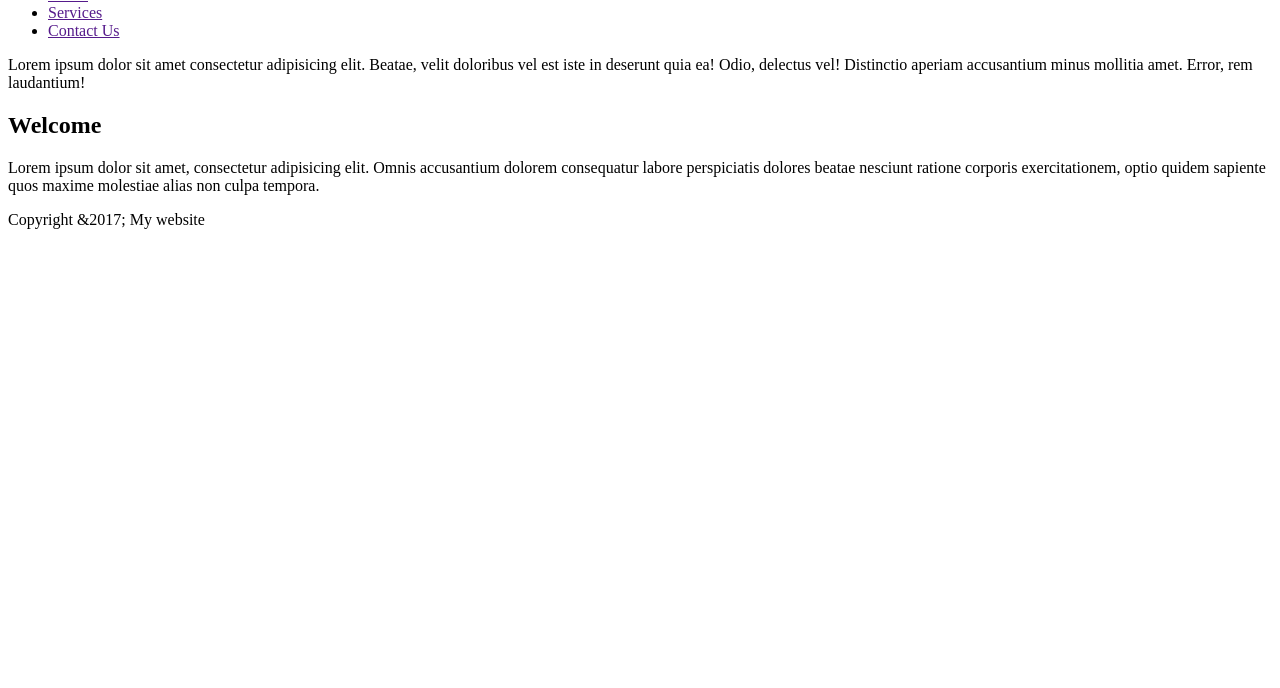
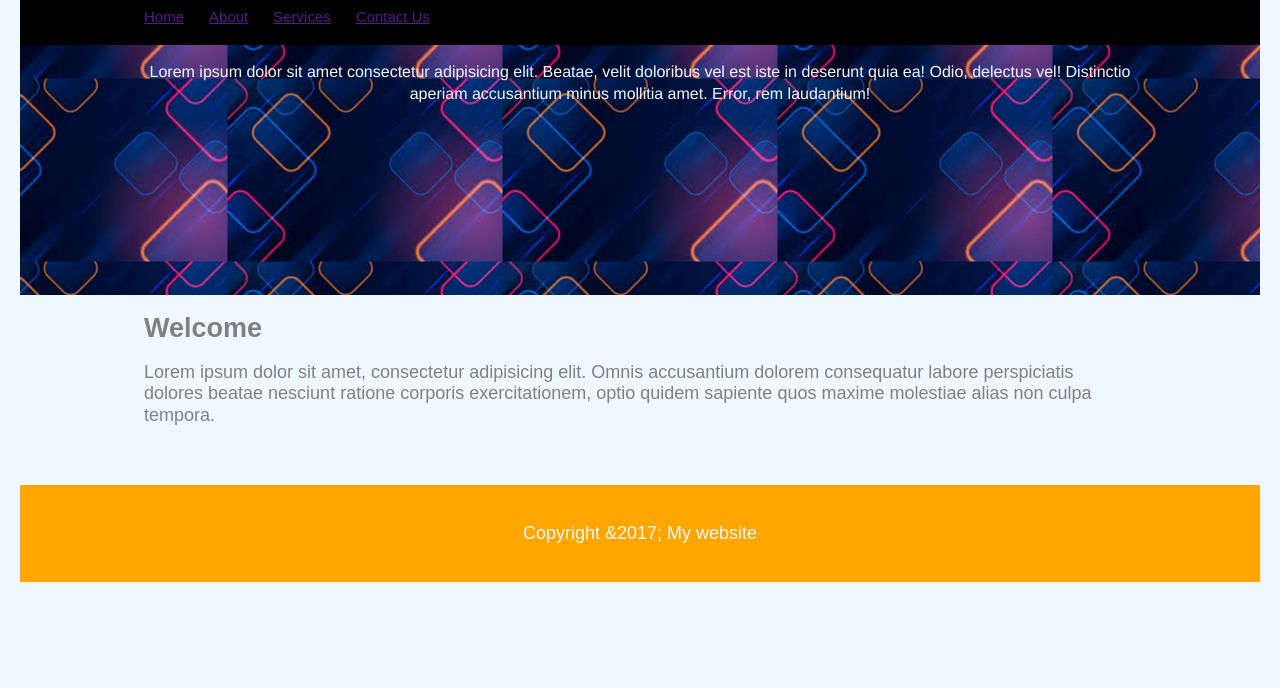
Before and after one commit to atharshaik/Programs, a plain HTML site: page web.html in a window 1280 px wide. Shown: the part 112-800 px from the top of the page. Drawn offline with Linux system fonts and the light colour scheme.

Commit message:
images added

```diff
--- a/style.css
+++ b/style.css
@@ -65,3 +65,47 @@ a:hover{
     border: 2px black solid;
     box-sizing: border-box;
 }
+
+.main-header {
+    background: orange;
+    color: aliceblue;
+}
+.container{
+    width: 80%;
+    margin: auto;
+    overflow: hidden;
+}
+#main-footer {
+    background: orange;
+    color: aliceblue;
+    text-align: center;
+    padding: 20px;
+    margin-top: 40px;
+}
+#navbar{
+    background-color: black;
+    color: aliceblue;
+
+}
+#navbar ul{
+    list-style: none;
+    padding: 0px;
+}
+#navbar li{
+    text-decoration: none;
+    display: inline;
+    padding-right: 20px;
+    font-size: 15px;
+}
+#showcase{
+    background-image: url('images/bg-image.jpg');
+    text-shadow: whitesmoke;
+    height: 250px;
+    text-align: center;
+    background-position: center center;
+}
+#showcase p{
+    color: aliceblue;
+    font-size: medium;
+    font-family: 'Franklin Gothic Medium', 'Arial Narrow', Arial, sans-serif;
+}
--- a/web.html
+++ b/web.html
@@ -3,6 +3,7 @@
   <head>
     <meta charset="UTF-8" />
     <meta name="viewport" content="width=device-width, initial-scale=1.0" />
+    <link rel="stylesheet" href="style.css">
     <title>My Web</title>
   </head>
   <body>
@@ -11,7 +12,7 @@
         <h1>My Web</h1>
       </div>
     </header>
-    <nav id="main-nav">
+    <nav id="navbar">
       <div class="container">
         <ul>
             <li><a href="">Home</a></li>
```
Also changed, not shown: images/bg-image.jpg (added).
